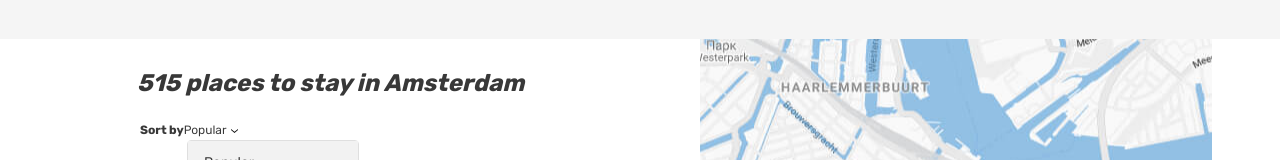
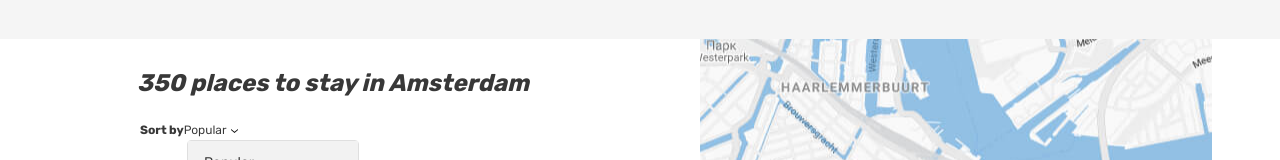
Before and after one commit to htmlacademy-react/979743-six-cities-14, a React (Vite) app: page / in a window 1280 px wide. Shown: the part 146-306 px from the top of the page. Built offline with nearby package versions, Linux system fonts and the light colour scheme.

Commit message:
Вставила <Logo /> в Header. Исправила ошибку с типами за счет того, что в Header сделала доп тип HeaderSecondProps, в котором объект в объекте. Переименовала main.tsx в main-page.tsx.

```diff
--- a/src/components/app/app.tsx
+++ b/src/components/app/app.tsx
@@ -2,7 +2,7 @@ import { Route, BrowserRouter, Routes } from 'react-router-dom';
 import { HelmetProvider } from 'react-helmet-async';
 import PrivateRoute from '../private-route/private-route';
 import { AppRoute, AuthorizationStatus } from '../../const';
-import MainPage from '../../pages/main/main';
+import MainPage from '../../pages/main/main-page';
 // import MainEmpty from '../../pages/main-empty/main-empty';
 import Offer from '../../pages/offer/offer'; //OfferNotLogged не нужен, меняется header
 import Login from '../../pages/login/login';
--- a/src/components/header/header.tsx
+++ b/src/components/header/header.tsx
@@ -1,8 +1,9 @@
 // поля и их типы взяты из ТЗ
 // import { AppProps } from '../app/app';
 
-import { AppProps } from '../app/app';
-// import Logo from '../logo/logo';
+// import { AppProps } from '../app/app';
+import Logo from '../logo/logo';
+
 export type HeaderProps = {
   // avatarUrl: string;
   email: string;
@@ -12,15 +13,22 @@ export type HeaderProps = {
   // token: string;
 }
 
-function Header({userInfo}: AppProps): JSX.Element { // Не дает использовать никакой другой тип кроме AppProps
+type HeaderSecondPrors = { // !!! могу принять только как объект в объекте !!!
+  userInfo: HeaderProps;
+}
+
+function Header({userInfo}: HeaderSecondPrors): JSX.Element {
+  console.log(userInfo);
+
   return (
     <header className="header">
       <div className="container">
         <div className="header__wrapper">
           <div className="header__left">
-            <a className="header__logo-link header__logo-link--active">
+            {/* <a className="header__logo-link header__logo-link--active">
               <img className="header__logo" src="img/logo.svg" alt="6 cities logo" width="81" height="41" />
-            </a>
+            </a> */}
+            <Logo />
           </div>
           <nav className="header__nav">
             <ul className="header__nav-list">
--- a/src/const.ts
+++ b/src/const.ts
@@ -12,7 +12,9 @@ enum AppRoute {
   Main = '/',
   Login = '/login',
   Favorites = '/favorites',
-  Offer = '/offer/:id'
+  Offer = '/offer',
+  OffetId = ':id'
+  //OffetId = `${AppRoute.Offer}/:id` // так тоже можно
 }
 
 enum AuthorizationStatus {
--- a/src/pages/main/main.tsx
+++ b/src/pages/main/main-page.tsx
@@ -17,8 +17,8 @@ function MainPage({userInfo, placesQty, offers}: MainProps): JSX.Element {
   const offerCount = offers.length;
   return (
     <div className="page page--gray page--main">
-      <Header userInfo = {userInfo} placesQty={placesQty} offers={offers}/>
-      {offerCount === 0 ? <MainEmpty /> : <MainWithOffers />}
+      <Header userInfo = {userInfo}/>
+      {offerCount === 0 ? <MainEmpty /> : <MainWithOffers placesQty = {placesQty}/>}
     </div>
   );
 }
--- a/src/pages/main/main-with-offers.tsx
+++ b/src/pages/main/main-with-offers.tsx
@@ -3,7 +3,11 @@ import Map from './map';
 import PlaceCard from './place-card';
 import PlacesSortingForm from './places-sorting-form';
 
-function MainWithOffers(): JSX.Element {
+type MainWithOffersProps = {
+  placesQty: number;
+}
+
+function MainWithOffers({placesQty}: MainWithOffersProps): JSX.Element {
   return (
     <main className="page__main page__main--index">
       <h1 className="visually-hidden">Cities</h1>
@@ -12,7 +16,7 @@ function MainWithOffers(): JSX.Element {
         <div className="cities__places-container container">
           <section className="cities__places places">
             <h2 className="visually-hidden">Places</h2>
-            <b className="places__found">{515} places to stay in Amsterdam</b>
+            <b className="places__found">{placesQty} places to stay in Amsterdam</b>
             <PlacesSortingForm />
             <div className="cities__places-list places__list tabs__content">
               <PlaceCard />
```
